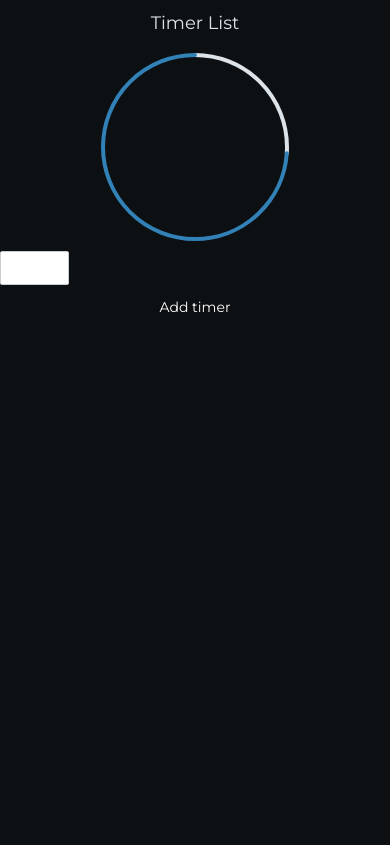
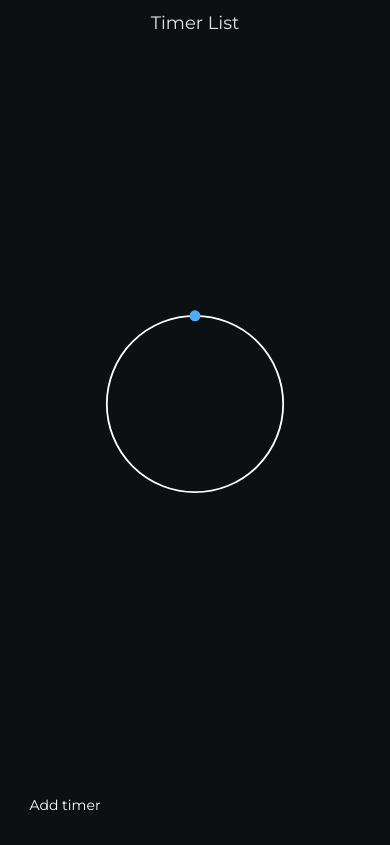
Before and after one commit to CentralizedDiv/timer-list, a Svelte app: page / in a window 390 px wide. Built offline with nearby package versions, Linux system fonts and the light colour scheme.

Commit message:
its getting beaaultiful 😍

```diff
--- a/public/index.html
+++ b/public/index.html
@@ -10,7 +10,7 @@
     <link rel="stylesheet" href="/global.css" />
     <link rel="stylesheet" href="/build/bundle.css" />
     <link
-      href="https://fonts.googleapis.com/css2?family=Montserrat:wght@300;400;600&display=swap"
+      href="https://fonts.googleapis.com/css2?family=Montserrat:wght@300;400;500;600&display=swap"
       rel="stylesheet"
     />
 
--- a/src/App.svelte
+++ b/src/App.svelte
@@ -1,17 +1,11 @@
 <script>
   import KeyPad from "./components/KeyPad.component.svelte";
   import Progress from "./components/Progress.component.svelte";
-  import { onDestroy } from "svelte";
   import { fade, fly } from "svelte/transition";
-  import { formatTime } from "./_utils";
 
-  let timer = 120;
+  let timer;
   let shouldShowTimer = true;
   let shouldShowKeyPad = false;
-
-  const timerInterval = setInterval(() => {
-    timer--;
-  }, 1000);
 
   function toggleView(view) {
     if (view === "keyPad") {
@@ -31,10 +25,6 @@
     timer = detail.time;
     toggleView("keyPad");
   }
-
-  $: formattedTimer = formatTime(timer);
-
-  onDestroy(() => clearInterval(timerInterval));
 </script>
 
 <style lang="scss">
@@ -59,6 +49,20 @@
     &-keyPad {
       height: calc(100% - 46px);
     }
+
+    &-currentTimer {
+      display: grid;
+      grid-template-rows: auto 80px;
+    }
+
+    &-progress {
+      @include flex-center;
+    }
+
+    &-actions {
+      display: grid;
+      grid-template-columns: repeat(3, 1fr);
+    }
   }
 </style>
 
@@ -81,8 +85,12 @@
       class="TimerList-currentTimer"
       in:fly={{ y: 200, duration: 300 }}
       out:fly={{ y: 200, duration: 300 }}>
-      <Progress />
-      <button on:click={() => toggleView('currentTimer')}>Add timer</button>
+      <div class="TimerList-progress">
+        <Progress {timer} />
+      </div>
+      <div class="TimerList-actions">
+        <button on:click={() => toggleView('currentTimer')}>Add timer</button>
+      </div>
     </div>
   {/if}
 
--- a/src/_utils/styles/main.scss
+++ b/src/_utils/styles/main.scss
@@ -3,7 +3,7 @@
 $color-mirage: #0c1013;
 $color-cod-gray: #1a1a1a;
 $color-chathams-blue: #0f4c75;
-$color-boston-blue: #3282b8;
+$color-boston-blue: #50aaff;
 $color-sail-blue: #bbe1fa;
 $color-mystic: #dde4e9;
 $color-shuttle-gray: #3b3c3c;
--- a/src/components/KeyPad.component.svelte
+++ b/src/components/KeyPad.component.svelte
@@ -117,10 +117,6 @@
       </div>
     {/each}
   </div>
-  <div class="KeyPad-cancel">
-    <button on:click={handleCancel}>Cancel</button>
-  </div>
-  <div class="KeyPad-confirm">
-    <button on:click={handleConfirm}>Confirmar</button>
-  </div>
+  <button class="KeyPad-cancel" on:click={handleCancel}>Cancel</button>
+  <button class="KeyPad-confirm" on:click={handleConfirm}>Confirmar</button>
 </div>
--- a/src/components/Progress.component.svelte
+++ b/src/components/Progress.component.svelte
@@ -1,37 +1,46 @@
 <script>
   import { onMount, onDestroy } from "svelte";
+  import { formatTime } from "../_utils";
 
-  const width = Math.min(window.innerWidth * 0.6, 200);
-  const strokeWidth = "4";
-  const radius = width / 2 - strokeWidth * 2;
+  export let timer;
+
+  const radius = 48.5;
   const circumference = radius * 2 * Math.PI;
-  let innerCircle;
-  let outerCircle;
-  let timer = 0;
-  const timerInterval = setInterval(() => {
-    timer++;
-  }, 100);
+
+  let totalTimer;
+  let timerInterval;
+  let line;
+  let marker;
 
   function setProgress(percent) {
-    if (innerCircle && outerCircle) {
+    if (line && marker) {
       const offset = circumference + (percent / 100) * circumference;
-      innerCircle.style.strokeDashoffset = offset;
-
-      outerCircle.style.strokeDashoffset = offset - circumference;
+      line.style.strokeDashoffset = offset;
+      marker.style.transform = `rotate(-${(percent * 360) / 100}deg)`;
     }
   }
 
-  $: setProgress(timer);
-  $: if (timer === 100) {
-    clearInterval(timerInterval);
-  }
+  $: percentage = 100 - (timer * 100) / totalTimer;
+  $: if (timer > -1) setProgress(percentage);
+  $: formatted = timer ? formatTime(timer) : "";
 
   onMount(() => {
-    innerCircle.style.strokeDasharray = `${circumference} ${circumference}`;
-    innerCircle.style.strokeDashoffset = circumference;
+    if (line) {
+      line.style.strokeDasharray = `${circumference} ${circumference}`;
+      line.style.strokeDashoffset = circumference;
 
-    outerCircle.style.strokeDasharray = `${circumference} ${circumference}`;
-    outerCircle.style.strokeDashoffset = 0;
+      // Delays transition declaration to prevent user seeing the first strokeDasharray change
+      setTimeout(() => {
+        line.style.transition = "stroke-dashoffset 1.2s ease-in-out";
+      });
+    }
+
+    if (timer) {
+      totalTimer = timer;
+      timerInterval = setInterval(() => {
+        timer--;
+      }, 1000);
+    }
   });
   onDestroy(() => clearInterval(timerInterval));
 </script>
@@ -40,43 +49,49 @@
   @import "../_utils/styles/main";
 
   .Progress {
-    .progress-ring__circle {
-      transition: stroke-dashoffset 0.35s;
+    position: relative;
+
+    &-back {
+      stroke: $color-white;
+      stroke-width: 1;
+      fill: transparent;
+    }
+
+    &-line {
       transform: rotate(-90deg);
-      transform-origin: 50% 50%;
+      transform-origin: 50px 50px;
+
+      stroke: $color-boston-blue;
+      stroke-width: 2;
+      fill: transparent;
+      stroke-linecap: round;
     }
-    input {
-      display: block;
+
+    &-marker {
+      fill: $color-boston-blue;
+      transform-origin: 50px 50px;
+      transform: rotate(0deg);
+      transition: transform 1.2s ease-in-out;
+    }
+
+    &-text {
+      @include flex-center;
+      position: absolute;
+      width: 100%;
+      height: 100%;
+      top: 0;
+      font-size: 32px;
+      font-weight: 500;
+      color: $color-boston-blue;
     }
   }
 </style>
 
 <div class="Progress">
-  <svg class="progress-ring" {width} height={width}>
-    <circle
-      bind:this={outerCircle}
-      class="progress-ring__circle"
-      stroke="#dde4e9"
-      stroke-width={strokeWidth}
-      stroke-linecap="round"
-      fill="transparent"
-      r={radius}
-      cx={width / 2}
-      cy={width / 2} />
-    <circle
-      bind:this={innerCircle}
-      class="progress-ring__circle"
-      stroke="#3282b8"
-      stroke-linecap="round"
-      stroke-width={strokeWidth}
-      fill="transparent"
-      r={radius}
-      cx={width / 2}
-      cy={width / 2} />
+  <svg width="200px" viewBox="-5 -5 110 110">
+    <circle class="Progress-back" r="48.5" cx="50" cy="50" />
+    <circle bind:this={line} class="Progress-line" r="48.5" cx="50" cy="50" />
+    <circle bind:this={marker} class="Progress-marker" r="3" cx="50" cy="1.5" />
   </svg>
-  <input
-    type="number"
-    min="0"
-    max="100"
-    on:change={ev => setProgress(ev.target.value)} />
+  <div class="Progress-text">{formatted}</div>
 </div>
```
